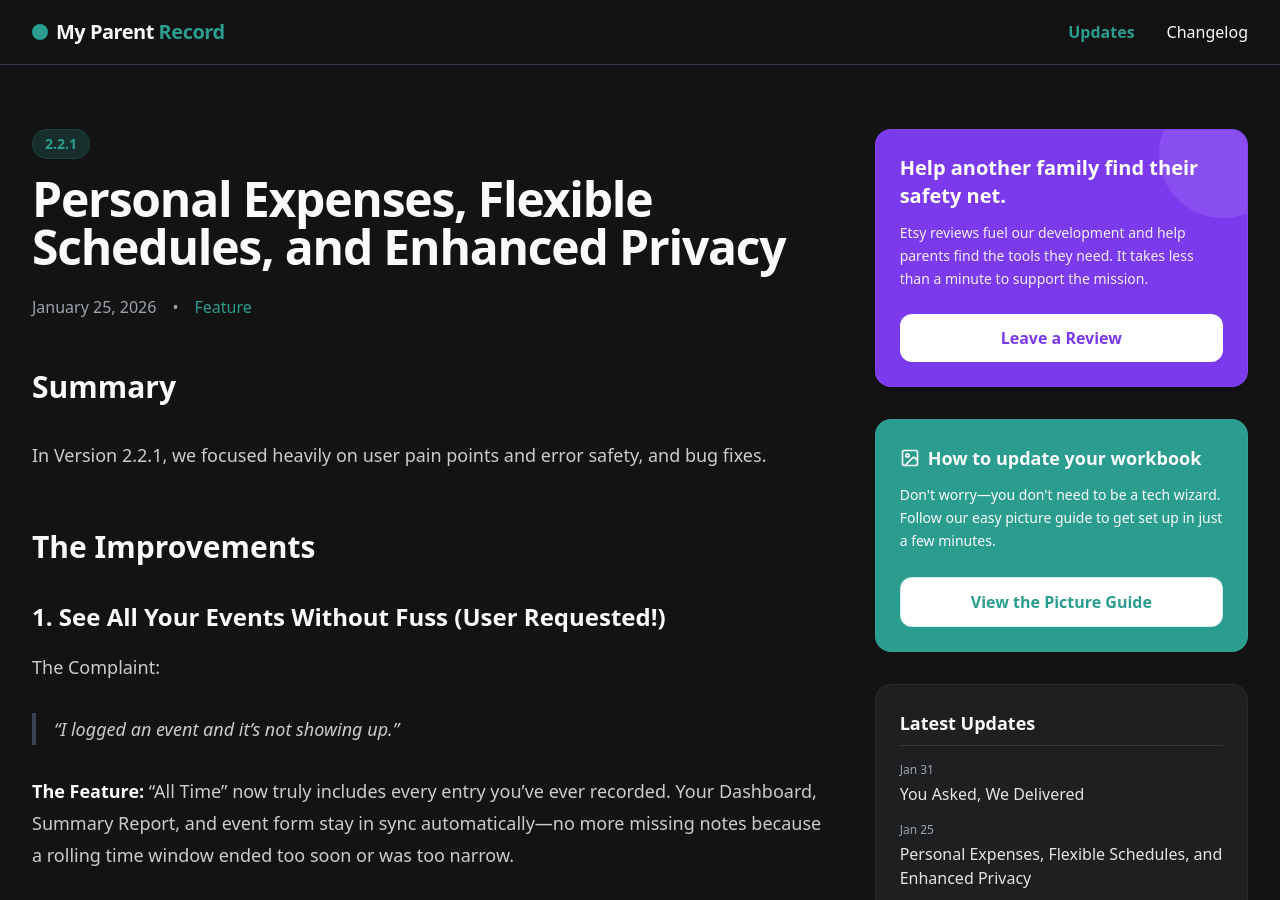
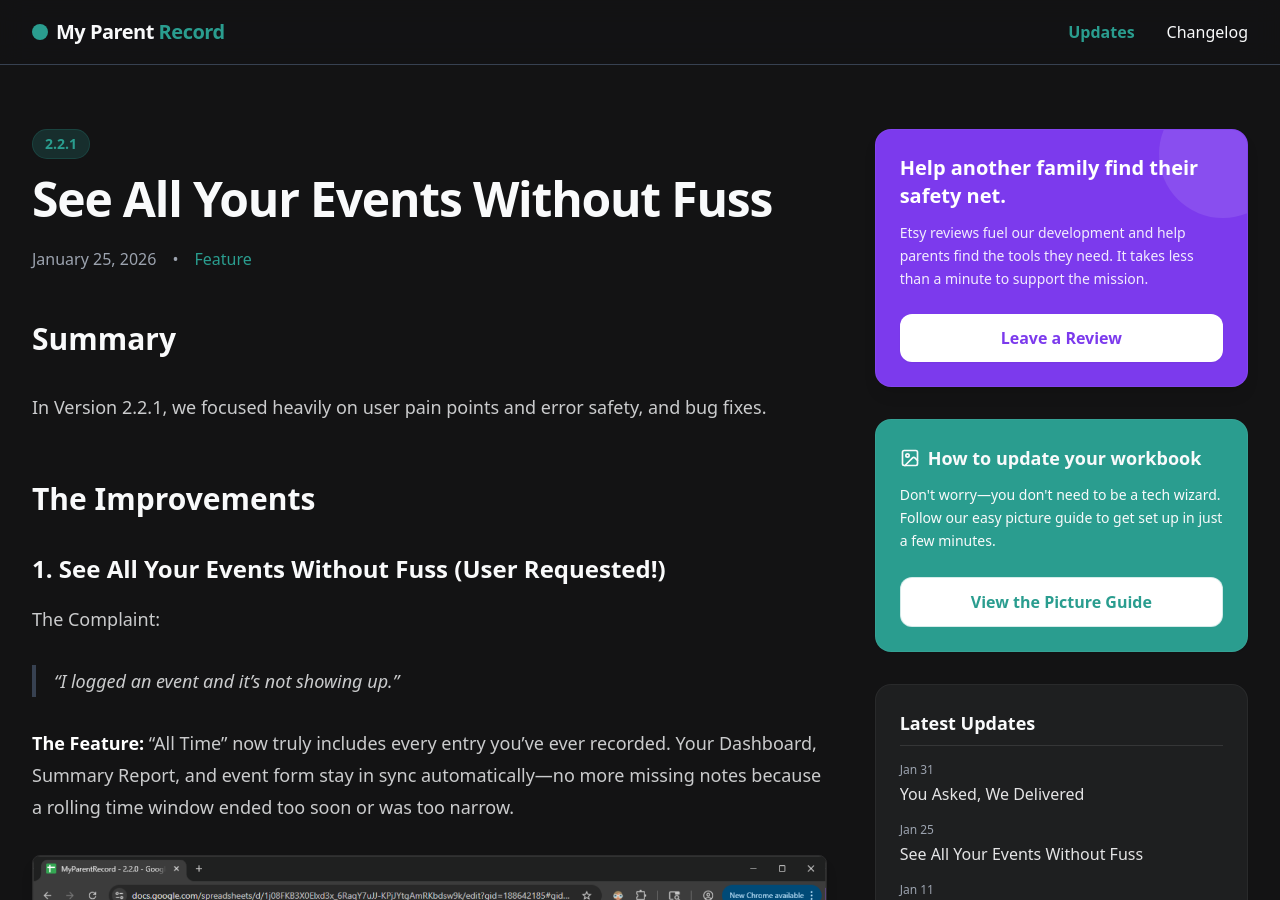
Before and after one commit to verascribe/myparentrecord-site, a Jekyll site: the page built from _posts/2026-01-25-v2-2-1.md, in a window 1280 px wide and 900 px high. Built offline with Jekyll 4.4.1, drawn with Linux system fonts in a browser that asks for light colours; nearby versions of some CDN libraries.

Commit message:
chore: updates title for 2.2.1 release

```diff
--- a/_posts/2026-01-25-v2-2-1.md
+++ b/_posts/2026-01-25-v2-2-1.md
@@ -1,6 +1,6 @@
 ---
 layout: post
-title: "Personal Expenses, Flexible Schedules, and Enhanced Privacy"
+title: "See All Your Events Without Fuss"
 date: 2026-01-25
 category: Feature
 # Announcement, Feature, Improvement, Bug Fix, Security, Engineering
```
